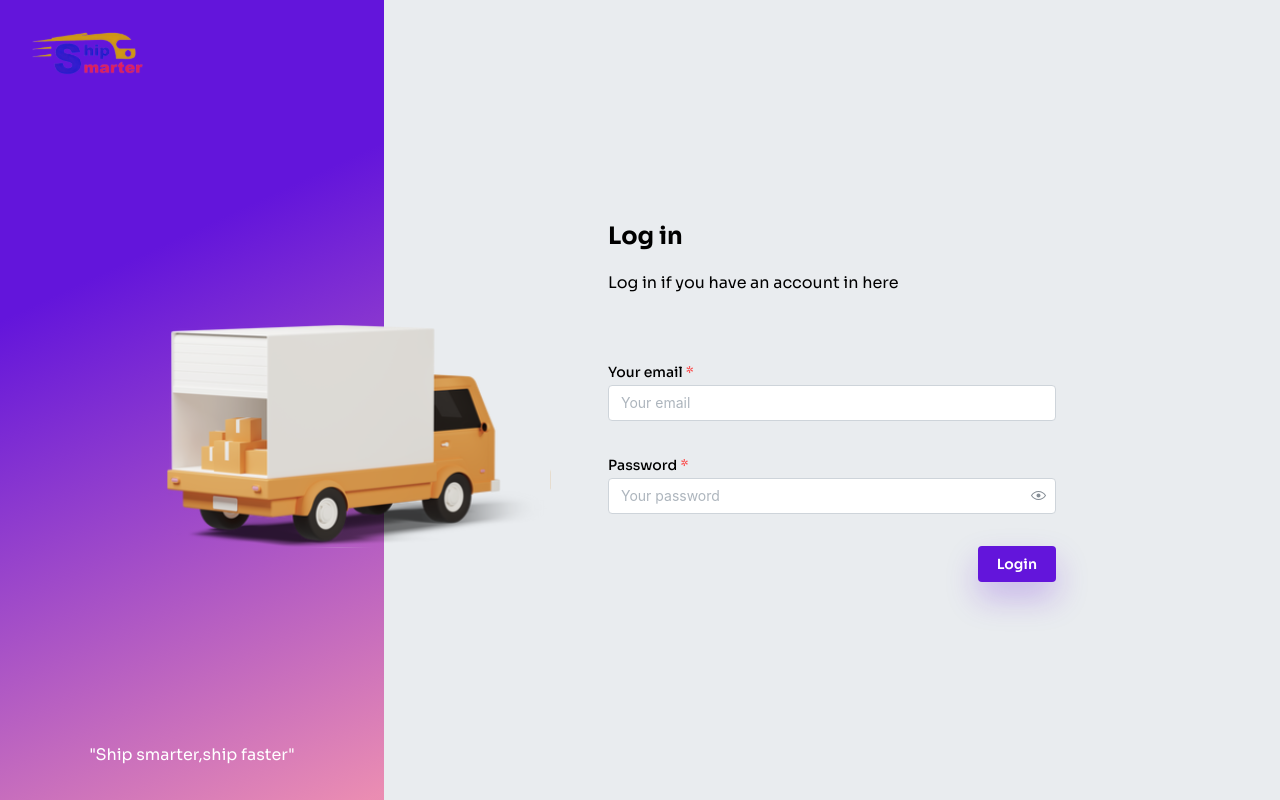
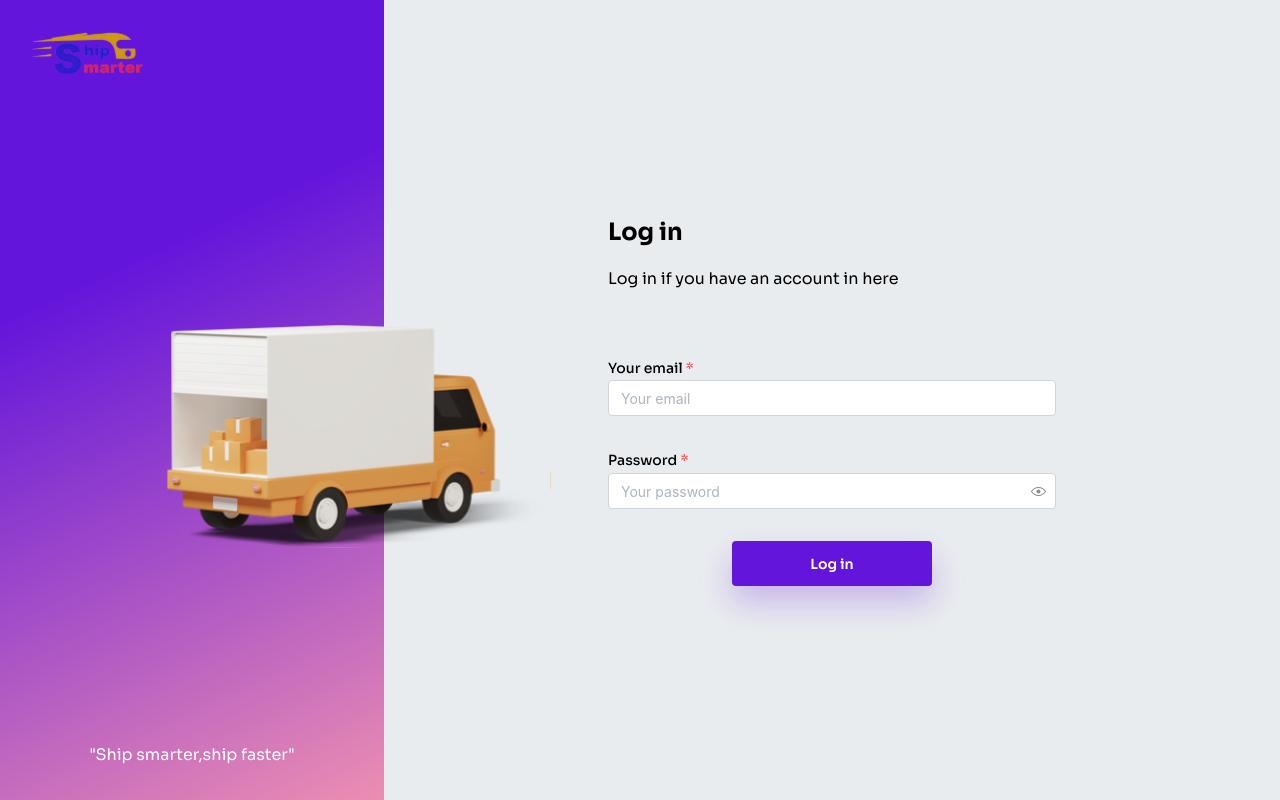
Before and after one commit to FairyPenguin/shipping-project, a React (Vite) app: page /login in a window 1280 px wide. Built offline with nearby package versions, Linux system fonts and the light colour scheme.

Commit message:
React w/ Vite alias imports @

```diff
--- a/src/components/LoginForm/LoginForm.module.css
+++ b/src/components/LoginForm/LoginForm.module.css
@@ -1,4 +1,5 @@
 .button {
   background: #6315db;
   box-shadow: 0px 16px 32px 0px #6315db40;
+  align-self: center;
 }
--- a/src/components/LoginForm/LoginForm.tsx
+++ b/src/components/LoginForm/LoginForm.tsx
@@ -51,8 +51,15 @@ export default function LoginForm() {
             />
 
 
-            <Group justify="flex-end" mt="md">
-                <Button className={styles["button"]} type="submit">Login</Button>
+
+            <Group justify="center" mt="md">
+                <Button
+                    className={styles["button"]}
+                    type="submit"
+                    miw={200}
+                    mih={45}
+                >Log in
+                </Button>
             </Group>
         </Box>
     );
```
